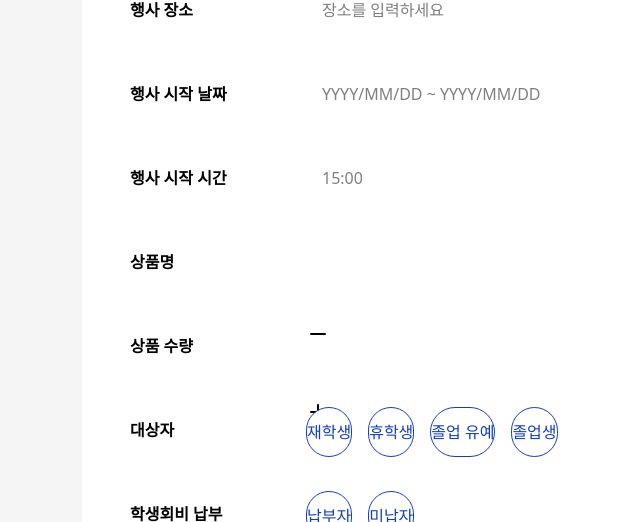
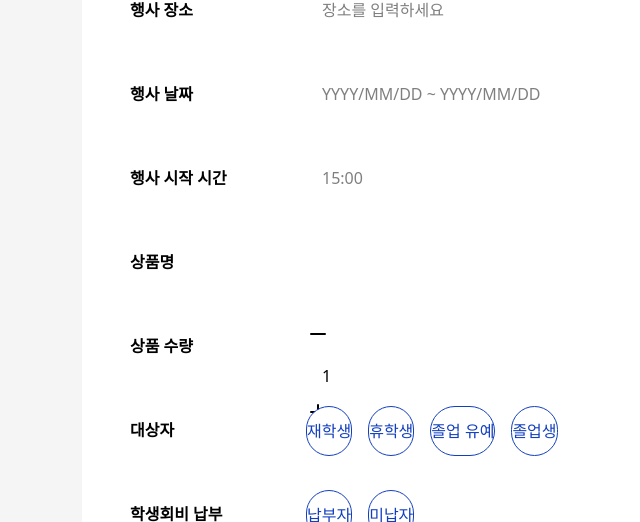
Before and after one commit to ssu-student-union/PASSUv2_FE, a React (Vite) app in the folder apps/admin/: page /event/create in a window 1280 px wide. Shown: the part 278-800 px from the top of the page, without its empty margins (38-678 px from the left). Built offline with nearby package versions, Linux system fonts and the light colour scheme; what tailwindcss-spring would draw is missing.

Commit message:
feat: react-hook-form 적용

```diff
--- a/apps/admin/package.json
+++ b/apps/admin/package.json
@@ -21,6 +21,7 @@
     "lucide-react": "^0.515.0",
     "react": "^19.1.0",
     "react-dom": "^19.1.0",
+    "react-hook-form": "^7.61.1",
     "tailwindcss": "^4.0.6",
     "zod": "^3.25.67"
   },
--- a/apps/admin/src/components/create/EventFormRow.tsx
+++ b/apps/admin/src/components/create/EventFormRow.tsx
@@ -1,15 +1,32 @@
 import type { ReactNode } from "react";
+import type { FieldErrors, FieldValues } from "react-hook-form";
 
-interface EventFormRowProps {
+interface EventFormRowProps<T extends FieldValues> {
   label: string;
+  name: keyof T;
   children: ReactNode;
+  errors: FieldErrors<T>;
 }
 
-export const EventFormRow = ({ label, children }: EventFormRowProps) => {
+export const EventFormRow = <T extends FieldValues>({
+  label,
+  name,
+  errors,
+  children,
+}: EventFormRowProps<T>) => {
+  const message = errors[name]?.message;
+  const showError = message && typeof message === "string";
   return (
-    <div className="flex w-full items-start justify-center gap-10">
-      <label className="h-13 w-34 py-3 txt-h5">{label}</label>
-      <div className="h-full flex-1"> {children}</div>
+    <div className="">
+      <div className="flex w-full items-start justify-center gap-10">
+        <label className="h-13 w-34 py-3 txt-h5">{label}</label>
+        <div className="h-full flex-1 flex-col">
+          {children}
+          {showError && (
+            <span className="mt-1 txt-body1 text-destructive">{message}</span>
+          )}
+        </div>
+      </div>
     </div>
   );
 };
--- a/apps/admin/src/components/create/SelectButtonGroup.tsx
+++ b/apps/admin/src/components/create/SelectButtonGroup.tsx
@@ -4,22 +4,26 @@ import { useState } from "react";
 
 interface SelectButtonGroupProps {
   options: string[];
-  defaultValue?: string[];
+  value?: string[];
+  onChange?: (value: string[]) => void;
 }
 
 export const SelectButtonGroup = ({
   options,
-  defaultValue = [],
+  value = [],
+  onChange,
 }: SelectButtonGroupProps) => {
-  const [selected, setSelected] = useState<string[]>(defaultValue);
+  const [selected, setSelected] = useState<string[]>(value);
 
   const handleClick = (option: string) => {
-    setSelected((prev) =>
-      prev.includes(option)
-        ? prev.filter((o) => o !== option)
-        : [...prev, option],
-    );
+    const updated = selected.includes(option)
+      ? selected.filter((o) => o !== option)
+      : [...selected, option];
+
+    setSelected(updated);
+    onChange?.(updated);
   };
+
   return (
     <div className="flex h-full items-center gap-4">
       {options.map((opt) => {
@@ -29,6 +33,7 @@ export const SelectButtonGroup = ({
           <Button
             key={opt}
             variant={isSelected ? "default" : "outline"}
+            type="button"
             className={cn(
               "border-1",
               !isSelected &&
--- a/apps/admin/src/routes/event/create.tsx
+++ b/apps/admin/src/routes/event/create.tsx
@@ -1,53 +1,139 @@
 import { EventFormRow } from "@/components/create/EventFormRow";
 import { SelectButtonGroup } from "@/components/create/SelectButtonGroup";
+import type { FormValues } from "@/types/event";
 import { Button } from "@passu/ui/button";
 import { Input } from "@passu/ui/input";
 import { NumberInput } from "@passu/ui/number-input";
 import { Textarea } from "@passu/ui/textarea";
 import { createFileRoute } from "@tanstack/react-router";
+import { Controller, useForm } from "react-hook-form";
 
 const PARTICIPANT_OPTIONS = ["재학생", "휴학생", "졸업 유예", "졸업생"];
 const FEE_OPTIONS = ["납부자", "미납자"];
-
-const formFields = [
-  { label: "행사명", element: <Input placeholder="행사명을 입력하세요" /> },
-  { label: "행사 장소", element: <Input placeholder="장소를 입력하세요" /> },
-  {
-    label: "행사 시작 날짜",
-    element: <Input placeholder="YYYY/MM/DD ~ YYYY/MM/DD" />,
-  },
-  { label: "행사 시작 시간", element: <Input placeholder="15:00" /> },
-  { label: "상품명", element: <Input /> },
-  { label: "상품 수량", element: <NumberInput className="h-12 w-40" /> },
-  {
-    label: "대상자",
-    element: <SelectButtonGroup options={PARTICIPANT_OPTIONS} />,
-  },
-  {
-    label: "학생회비 납부",
-    element: <SelectButtonGroup options={FEE_OPTIONS} />,
-  },
-  {
-    label: "행사 설명",
-    element: <Textarea placeholder="행사에 대한 설명을 입력해주세요." />,
-  },
-];
 
 export const Route = createFileRoute("/event/create")({
   component: CreatePage,
 });
 
 function CreatePage() {
+  const {
+    register,
+    handleSubmit,
+    control,
+    formState: { errors },
+  } = useForm<FormValues>({
+    mode: "onSubmit",
+    defaultValues: {
+      title: "",
+      location: "",
+      date: "",
+      time: "",
+      product: "",
+      quantity: 1,
+      participants: [],
+      feeStatus: [],
+      description: "",
+    },
+  });
+
+  const onSubmit = (data: FormValues) => {
+    console.log("제출할 데이터", data);
+    // api 요청
+  };
+
   return (
-    <div className="flex w-full flex-col gap-7 overflow-y-scroll px-30 py-20">
+    <form
+      onSubmit={(e) => void handleSubmit(onSubmit)(e)}
+      className={`flex w-full flex-col gap-7 overflow-y-scroll px-30 py-20`}
+    >
       <h1 className="text-4xl font-bold">행사 생성</h1>
+      <div className="flex flex-col gap-8 rounded-3xl bg-white px-12 py-8">
+        <EventFormRow label="행사명" name="title" errors={errors}>
+          <Input
+            {...register("title", { required: "행사명을 입력해주세요." })}
+            placeholder="행사명을 입력하세요"
+          />
+        </EventFormRow>
 
-      <div className="flex flex-col gap-8 rounded-3xl bg-white px-12 py-8">
-        {formFields.map(({ label, element }) => (
-          <EventFormRow key={label} label={label}>
-            {element}
-          </EventFormRow>
-        ))}
+        <EventFormRow label="행사 장소" name="location" errors={errors}>
+          <Input
+            {...register("location", { required: "행사 장소를 입력해주세요." })}
+            placeholder="장소를 입력하세요"
+          />
+        </EventFormRow>
+
+        <EventFormRow label="행사 날짜" name="date" errors={errors}>
+          <Input
+            {...register("date", { required: "행사 날짜를 입력해주세요." })}
+            placeholder="YYYY/MM/DD ~ YYYY/MM/DD"
+          />
+        </EventFormRow>
+
+        <EventFormRow label="행사 시작 시간" name="time" errors={errors}>
+          <Input
+            {...register("time", { required: "행사 시간을 입력해주세요" })}
+            placeholder="15:00"
+          />
+        </EventFormRow>
+
+        <EventFormRow label="상품명" name="product" errors={errors}>
+          <Input
+            {...register("product", { required: "상품명을 입력해주세요." })}
+          />
+        </EventFormRow>
+
+        <EventFormRow label="상품 수량" name="quantity" errors={errors}>
+          <Controller
+            name="quantity"
+            control={control}
+            render={({ field }) => (
+              <NumberInput
+                className="h-12 w-40"
+                value={field.value}
+                onChange={field.onChange}
+              />
+            )}
+          />
+        </EventFormRow>
+
+        <EventFormRow label="대상자" name="participants" errors={errors}>
+          <Controller
+            name="participants"
+            control={control}
+            rules={{ required: "대상자를 선택해주세요" }}
+            render={({ field }) => (
+              <SelectButtonGroup
+                options={PARTICIPANT_OPTIONS}
+                value={field.value}
+                onChange={field.onChange}
+              />
+            )}
+          />
+        </EventFormRow>
+
+        <EventFormRow label="학생회비 납부" name="feeStatus" errors={errors}>
+          <Controller
+            name="feeStatus"
+            control={control}
+            rules={{ required: "학생회비 여부를 선택해주세요." }}
+            render={({ field }) => (
+              <SelectButtonGroup
+                options={FEE_OPTIONS}
+                value={field.value}
+                onChange={field.onChange}
+              />
+            )}
+          />
+        </EventFormRow>
+
+        <EventFormRow label="행사 설명" name="description" errors={errors}>
+          <Textarea
+            {...register("description", {
+              required: "행사 설명을 입력해주세요",
+            })}
+            placeholder="행사에 대한 설명을 입력해주세요."
+          />
+        </EventFormRow>
       </div>
 
       <div className="flex w-full justify-center gap-8">
@@ -56,6 +142,6 @@ function CreatePage() {
         </Button>
         <Button variantType="form-actions">완료</Button>
       </div>
-    </div>
+    </form>
   );
 }
```
Also changed, not shown: apps/admin/src/types/event.ts (+12 -0 lines), 1 other file (tests, documents, lock files or other folders).
